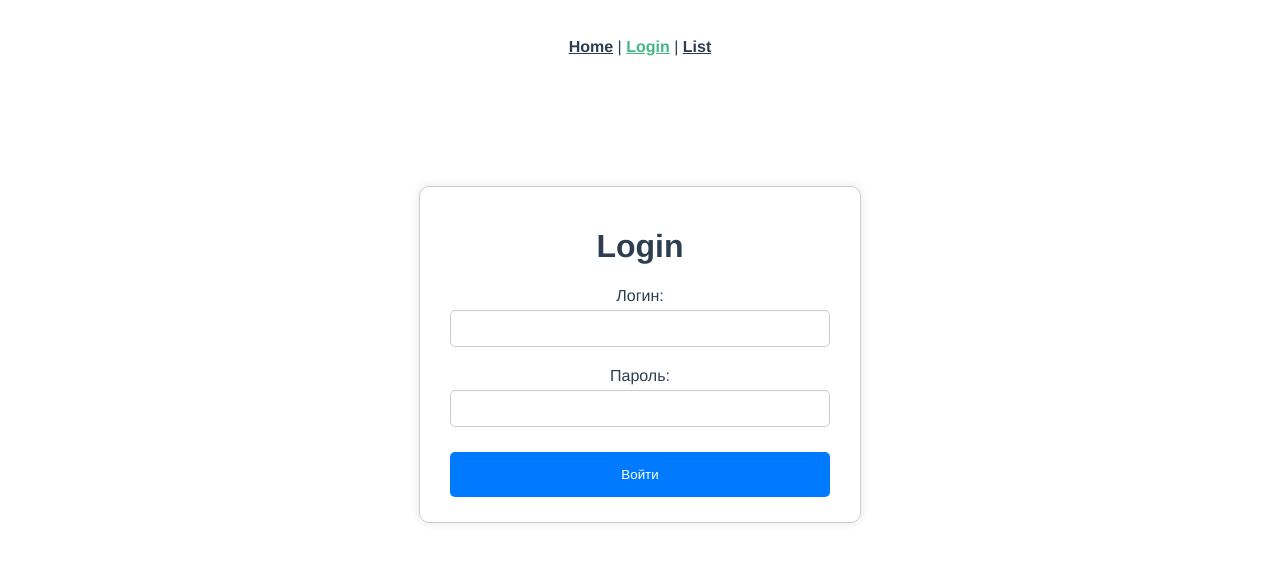
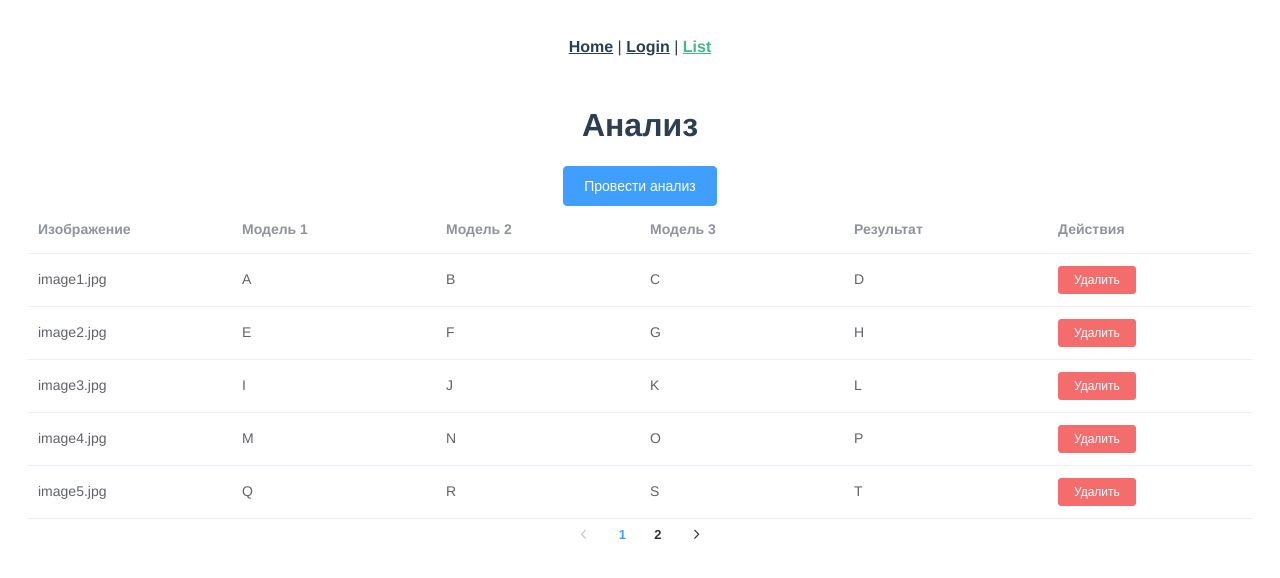
Before and after one commit to reznikovkg/python-picture-web, a Vue app in the folder frontend/: page /list in a window 1280 px wide. Before the commit this address led to /login. Shown: the top 578 px of the page. Built offline with nearby package versions, Linux system fonts and the light colour scheme.

Commit message:
Fixes after review

```diff
--- a/frontend/src/components/TableComponent.vue
+++ b/frontend/src/components/TableComponent.vue
@@ -1,34 +1,33 @@
 <template>
   <div class="table-container">
     <div class="table-container__header">
-      <el-button type="primary" @click="analyze">Провести анализ</el-button>
+      <ElButton type="primary" @click="() => analyze()">Провести анализ</ElButton>
     </div>
 
-    <el-table :data="paginatedData" style="width: 100%">
-      <el-table-column label="Изображение" prop="image"></el-table-column>
-      <el-table-column label="Модель 1" prop="firstModelResult"></el-table-column>
-      <el-table-column label="Модель 2" prop="secondModelResult"></el-table-column>
-      <el-table-column label="Модель 3" prop="thirdModelResult"></el-table-column>
-      <el-table-column label="Результат" prop="ensembleModelsResult"></el-table-column>
-      <el-table-column label="Действия">
-        <el-button
+    <ElTable class="table-container__table" :data="paginatedData">
+      <ElTableColumn label="Изображение" prop="image"/>
+      <ElTableColumn label="Модель 1" prop="firstModelResult"/>
+      <ElTableColumn label="Модель 2" prop="secondModelResult"/>
+      <ElTableColumn label="Модель 3" prop="thirdModelResult"/>
+      <ElTableColumn label="Результат" prop="ensembleModelsResult"/>
+      <ElTableColumn label="Действия">
+        <ElButton
             type="danger"
             size="mini"
-            @click="deleteItem(scope.$index)">
+            @click="() => deleteItem(scope.$index)">
           Удалить
-        </el-button>
-      </el-table-column>
-    </el-table>
+        </ElButton>
+      </ElTableColumn>
+    </ElTable>
 
     <div class="table-container__pagination">
-      <el-pagination
+      <ElPagination
           layout="prev, pager, next"
           :current-page="currentPage"
           :page-size="itemsPerPage"
           :total="data.length"
-          @current-change="changePage"
-      >
-      </el-pagination>
+          @current-change="(page)=>changePage(page)">
+      </ElPagination>
     </div>
   </div>
 </template>
@@ -79,6 +78,10 @@ export default {
     margin-bottom: 10px;
   }
 
+  &__table {
+    width: 100%;
+  }
+
   &__pagination {
     margin-top: 10px;
     display: flex;
--- a/frontend/src/router/index.js
+++ b/frontend/src/router/index.js
@@ -29,7 +29,7 @@ const routes = [
         path: '/list',
         name: ROUTES.LIST,
         component: ListView,
-        meta: {requiresAuth: true},
+        meta: {requiresAuth: false},
     }
 ]
 
```
